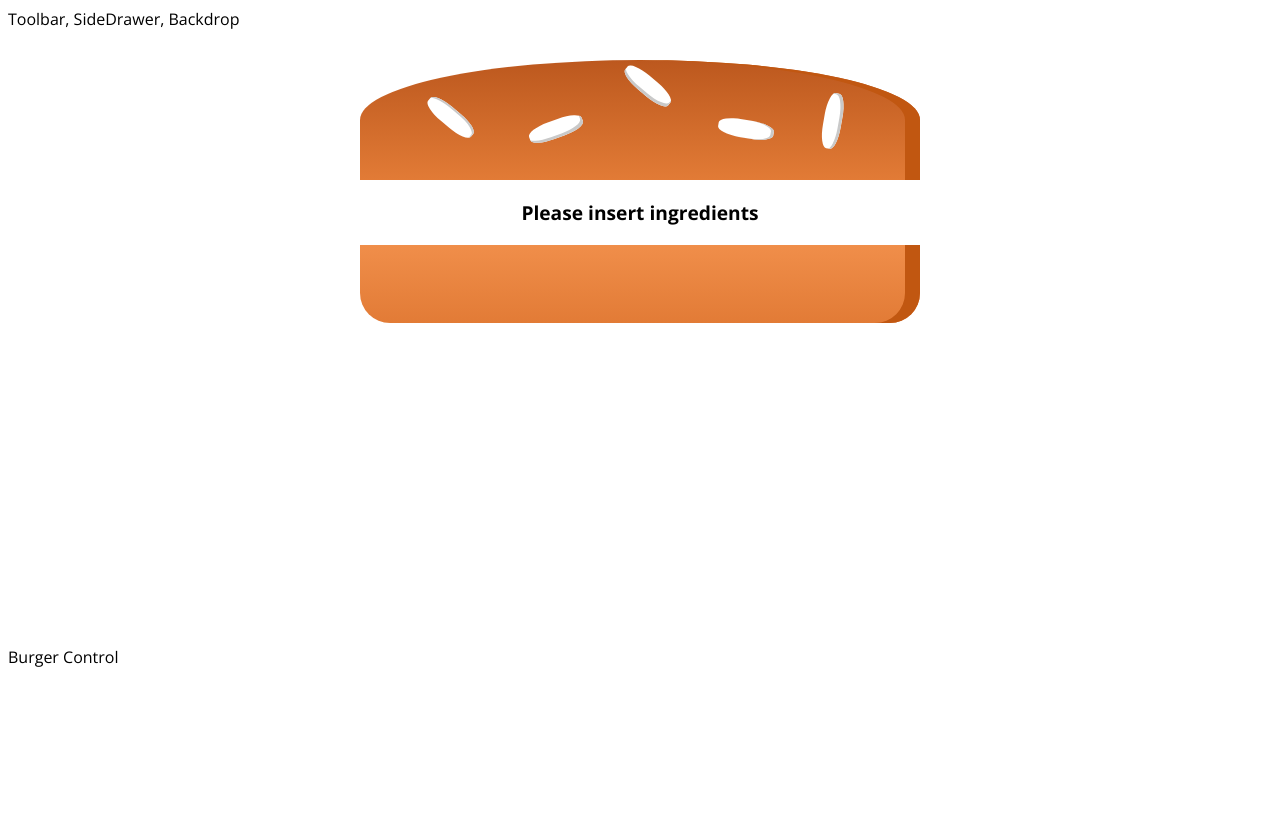
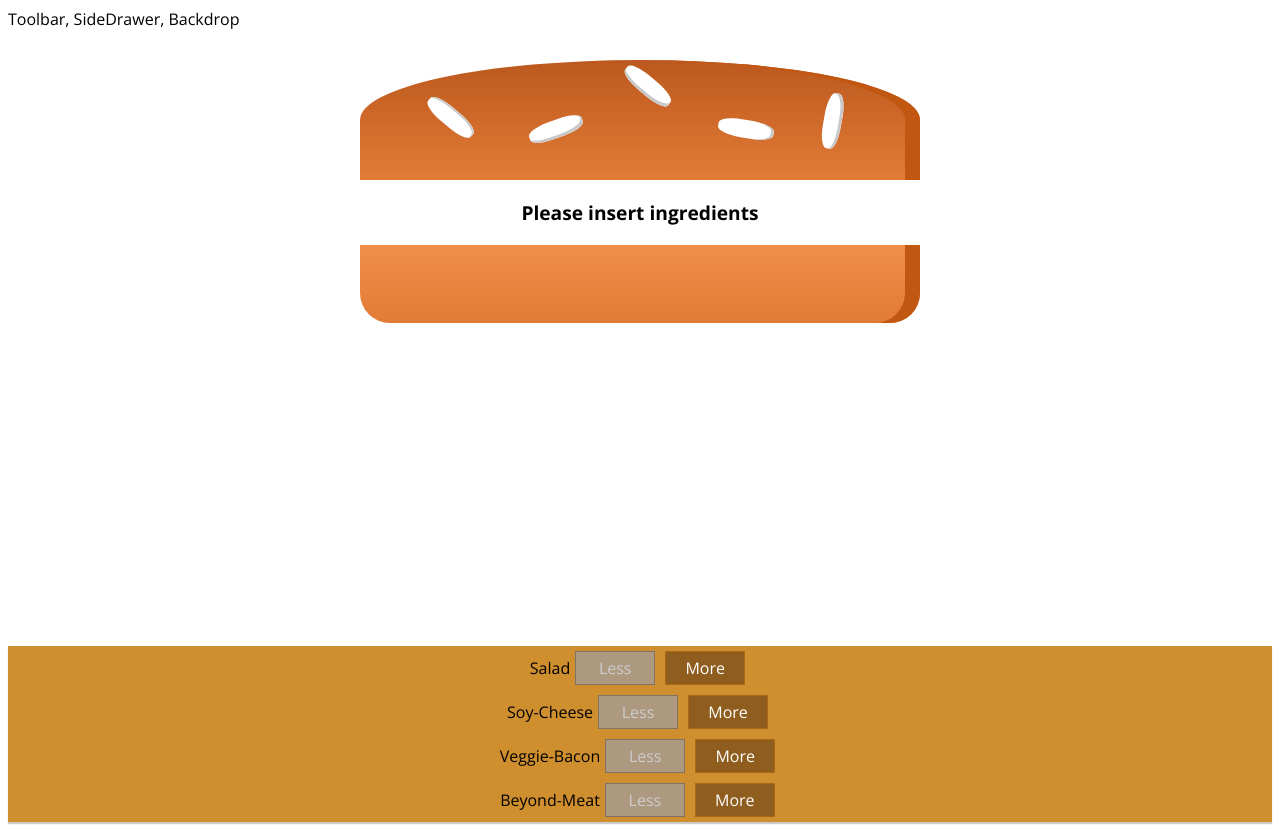
Before and after one commit to ItayTur/Vegan-Burger-Builder, a React (Create React App) app in the folder vegan-burger-builder/: page / in a window 1280 px wide. Before the commit the page ends 800 px from the top, so only its background shows below. Built offline with nearby package versions, Linux system fonts and the light colour scheme.

Commit message:
removing ingredients

```diff
--- a/vegan-burger-builder/src/components/Burger/BuildControls/BuildControl/BuildControl.js
+++ b/vegan-burger-builder/src/components/Burger/BuildControls/BuildControl/BuildControl.js
@@ -5,8 +5,8 @@ const buildControl = props => {
   return (
     <div className={classes.BuildControl}>
       <div className={classes.Lable}>{props.lable}</div>
-      <button className={classes.Less}>Less</button>
-      <button className={classes.More}>More</button>
+      <button className={classes.Less} onClick={props.removed} disabled={props.disabledInfo}>Less</button>
+      <button className={classes.More} onClick={props.added}>More</button>
     </div>
   );
 };
--- a/vegan-burger-builder/src/components/Burger/BuildControls/BuildControls.js
+++ b/vegan-burger-builder/src/components/Burger/BuildControls/BuildControls.js
@@ -1,9 +1,23 @@
 import React from 'react';
-import classes from './BuildControls.css'
+import classes from './BuildControls.module.css';
+import BuildControl from '../BuildControls/BuildControl/BuildControl';
 
+const controls = [
+    {lable: 'Salad', type: 'salad'},
+    {lable: 'Soy-Cheese', type: 'soy-cheese'},
+    {lable: 'Veggie-Bacon', type: 'veggie-bacon'},
+    {lable: 'Beyond-Meat', type: 'beyond-meat'}
+];
 const buildControls = (props) => {
     return <div className={classes.BuildControls}>
-
+        {controls.map(ctrl=>{
+            return <BuildControl
+            key={ctrl.lable}
+            lable={ctrl.lable}
+            added={()=>props.added(ctrl.type)}
+            removed={()=>props.removed(ctrl.type)}
+            disabledInfo={props.disabledInfo[ctrl.type]}/>
+        })}
     </div>
 };
 
--- a/vegan-burger-builder/src/containers/BurgerBuilder/BurgerBuilder.js
+++ b/vegan-burger-builder/src/containers/BurgerBuilder/BurgerBuilder.js
@@ -1,22 +1,60 @@
-import React, { Component } from 'react';
-import Burger from '../../components/Burger/Burger';
+import React, { Component } from "react";
+import Burger from "../../components/Burger/Burger";
+import BuildControls from "../../components/Burger/BuildControls/BuildControls";
+
+const INGREDIENTS_PRICES = {
+  salad: 0.5,
+  "soy-cheese": 0.4,
+  "beyond-meat": 1.3,
+  "veggie-bacon": 0.7
+};
 
 class BurgerBuilder extends Component {
-
   state = {
     ingredients: {
-        "salad":0,
-        "veggie-bacon":0,
-        "soy-cheese":0,
-        "beyond-meat":0
+      salad: 0,
+      "veggie-bacon": 0,
+      "soy-cheese": 0,
+      "beyond-meat": 0
+    },
+    totalPrice: 4
+  };
+
+  addingIngredient = type => {
+    const oldAmount = this.state.ingredients[type];
+    const ingredientsToUpdate = { ...this.state.ingredients };
+    ingredientsToUpdate[type] = oldAmount + 1;
+    const newPrice = this.state.totalPrice + INGREDIENTS_PRICES[type];
+    this.setState({ totalPrice: newPrice, ingredients: ingredientsToUpdate });
+  };
+
+  removingIngredient = type => {
+    const oldAmount = this.state.ingredients[type];
+    if (oldAmount > 0) {
+      const ingredientsToUpdate = { ...this.state.ingredients };
+      ingredientsToUpdate[type] = oldAmount - 1;
+      const newPrice = this.state.totalPrice - INGREDIENTS_PRICES[type];
+      this.setState({ totalPrice: newPrice, ingredients: ingredientsToUpdate });
     }
+  };
+
+  render() {
+    const disableds = {
+        ...this.state.ingredients
+    };
+
+    for (let key in disableds) {
+        disableds[key] = this.state.ingredients[key]<=0;
     }
 
-    render() {
     return (
       <>
-                <Burger ingredients={this.state.ingredients}/>
-                <div>Burger Control</div>
+        <Burger ingredients={this.state.ingredients} />
+        <BuildControls
+          added={this.addingIngredient}
+          removed={this.removingIngredient}
+          disabledInfo={disableds}
+        />
       </>
     );
   }
```
Also changed, not shown: vegan-burger-builder/src/components/Burger/Burger.js (+20 -16 lines), vegan-burger-builder/src/components/Burger/BuildControls/BuildControls.module.css (renamed from vegan-burger-builder/src/components/Burger/BuildControls/BuildControls.css). Lines whose indentation alone changed are shown as unchanged.
